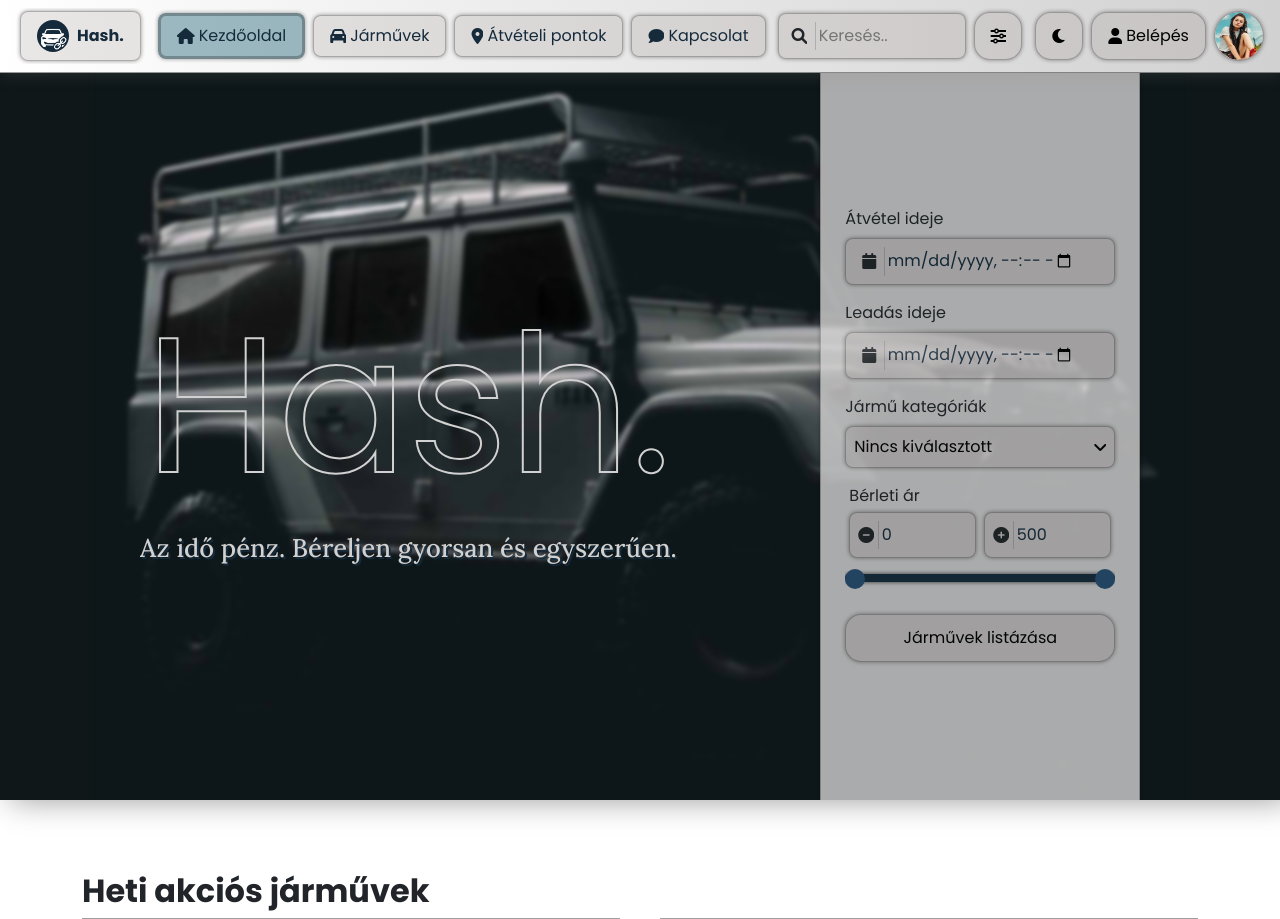
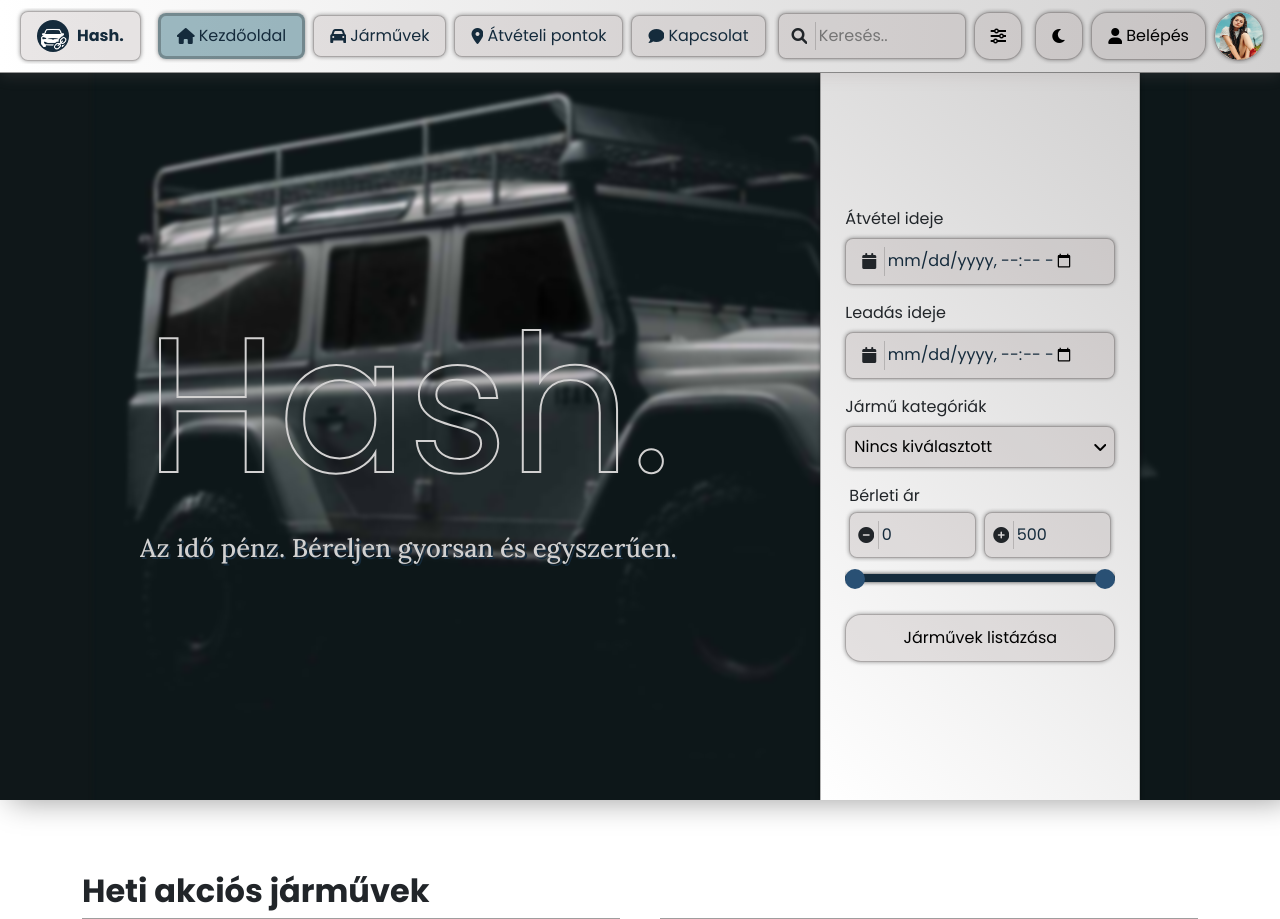
Before and after one commit to bakosd/hashwp, a PHP site: page /pages/index.html in a window 1280 px wide. Shown: the top 919 px of the page. Run offline with PHP 8.4, Linux system fonts and the light colour scheme; style sheets or scripts are compiled from the project's sources; some libraries are stand-ins or nearby versions; grey boxes are pictures that could not be loaded.

Commit message:
HeaderCard-color-change

```diff
--- a/styles/index.css
+++ b/styles/index.css
@@ -33,8 +33,7 @@
   width: 20rem;
   height: calc(100vh - 4.6rem);
   min-height: max-content !important;
-  background: #d2d1d1;
-  opacity: 0.8;
+  background: linear-gradient(45deg, #ffffff 0%, #d2d1d1 100%);
   box-shadow: 0 0 4px rgba(0, 0, 0, 0.4);
   border-left: 1px solid rgba(0, 0, 0, 0.25);
   border-right: 1px solid rgba(0, 0, 0, 0.25);
--- a/styles/index.scss
+++ b/styles/index.scss
@@ -37,8 +37,9 @@
       width: 20rem;
       height: calc(100vh - 4.6rem);
       min-height: max-content !important;
-      background: rgba(210, 209, 209, 1);
-      opacity: .8;
+      //background: rgba(210, 209, 209, 1);
+      background: $linear2;
+      //opacity: .8;
       box-shadow: 0 0 4px $color12;
       border-left: 1px solid $color14;
       border-right: 1px solid $color14;
```
Also changed, not shown: 1 other file.
